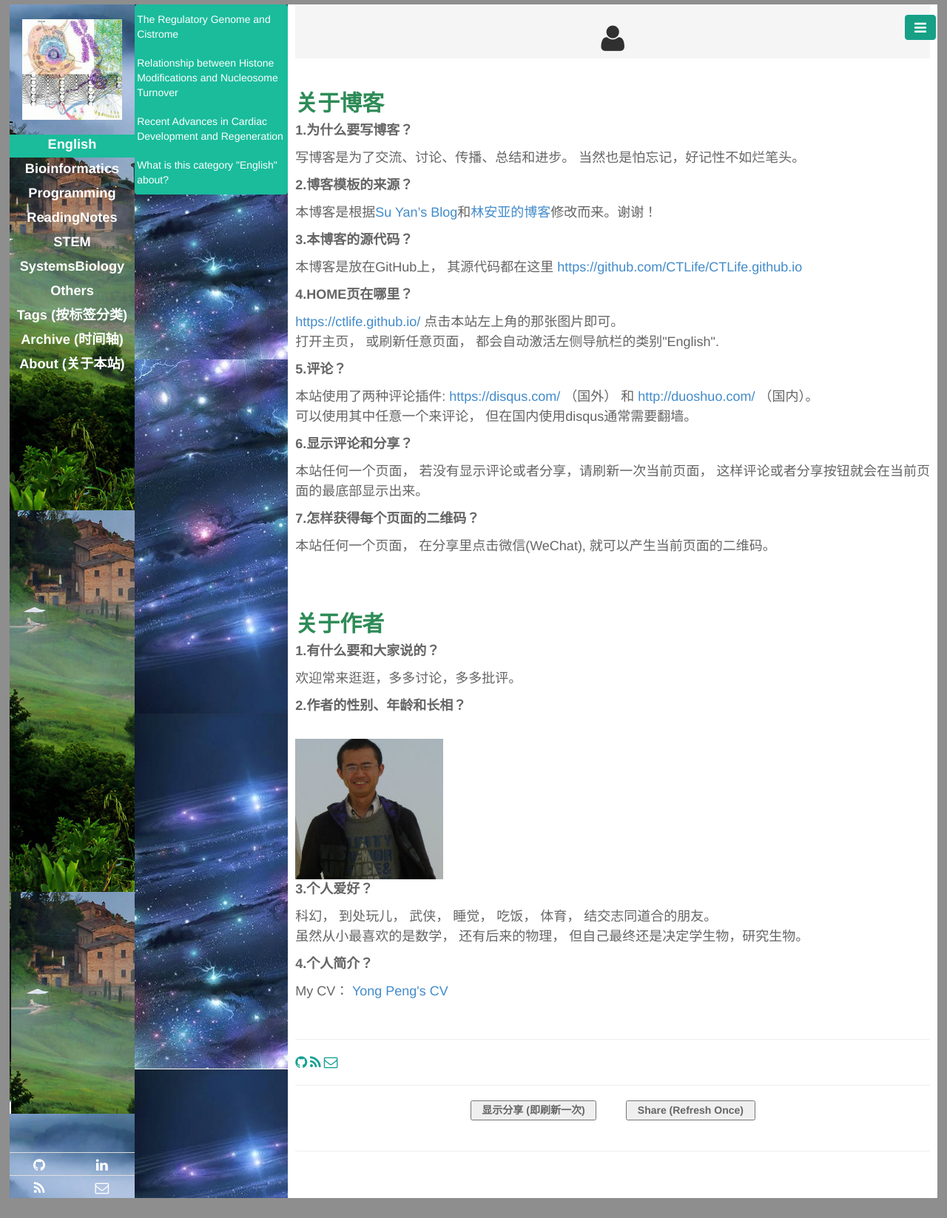
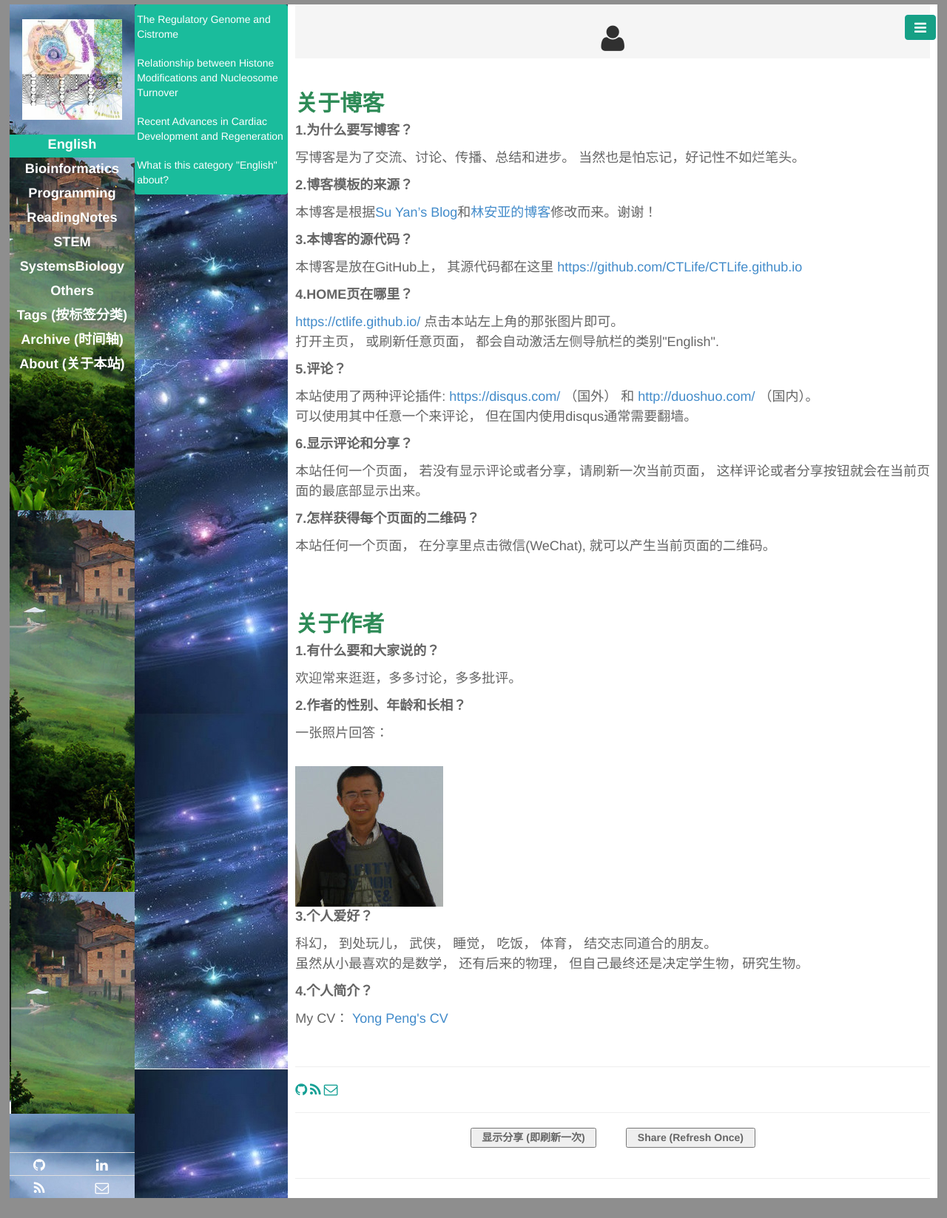
Before and after one commit to CTLife/CTLife.github.io, a Jekyll site: the page built from pages/about.html, in a window 1280 px wide. Shown: the whole page at 74% size. Built offline with Jekyll 4.4.1, drawn with Linux system fonts in a browser that asks for light colours; Markdown is read by kramdown in place of the engine named in the settings.

Commit message:
Update about.html

```diff
--- a/pages/about.html
+++ b/pages/about.html
@@ -28,9 +28,11 @@
 <h2><b><font color="#2E8B57">关于作者</font></b></h2>
 <p style=font-size:18px><b>1.有什么要和大家说的？</b></p>
 <p style=font-size:18px>  欢迎常来逛逛，多多讨论，多多批评。</p>
-<p style=font-size:18px><b>2.作者的性别、年龄和长相？</b></p> <br>
+<p style=font-size:18px><b>2.作者的性别、年龄和长相？</b></p>
+<p style=font-size:18px>  一张照片回答： </p>
+    <br>
     <img src="/public/img/yongpeng-1.jpeg">
-<br>
+    <br>
 <p style=font-size:18px><b>3.个人爱好？</b></p>
 <p style=font-size:18px>  科幻， 到处玩儿， 武侠， 睡觉， 吃饭， 体育， 结交志同道合的朋友。<br>
 虽然从小最喜欢的是数学， 还有后来的物理， 但自己最终还是决定学生物，研究生物。  </p>
```
